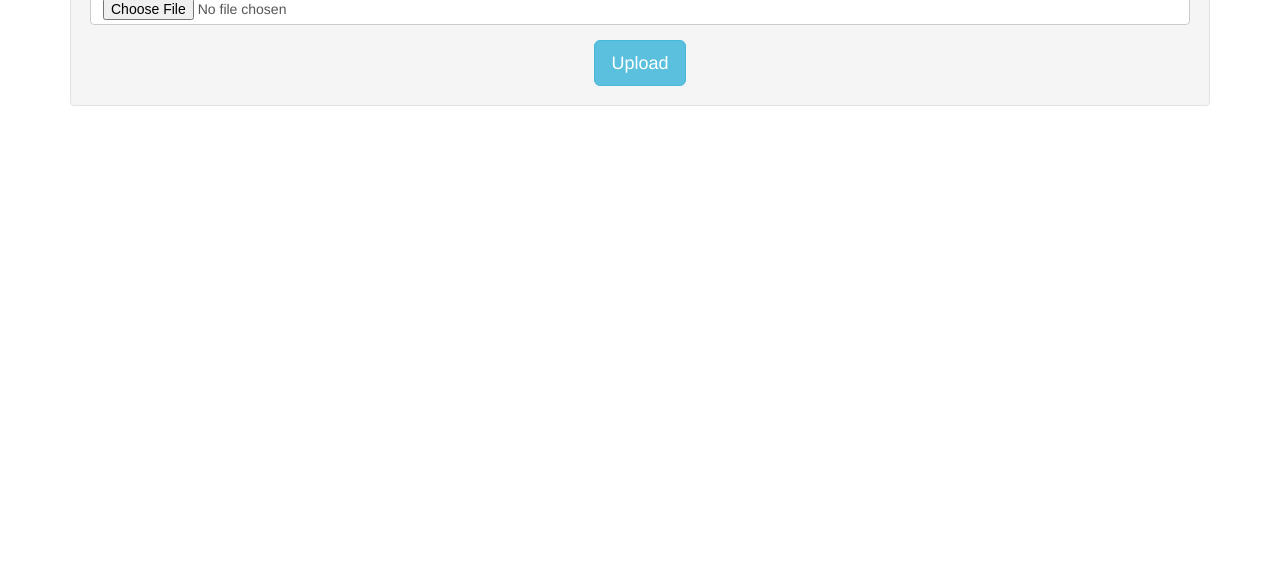
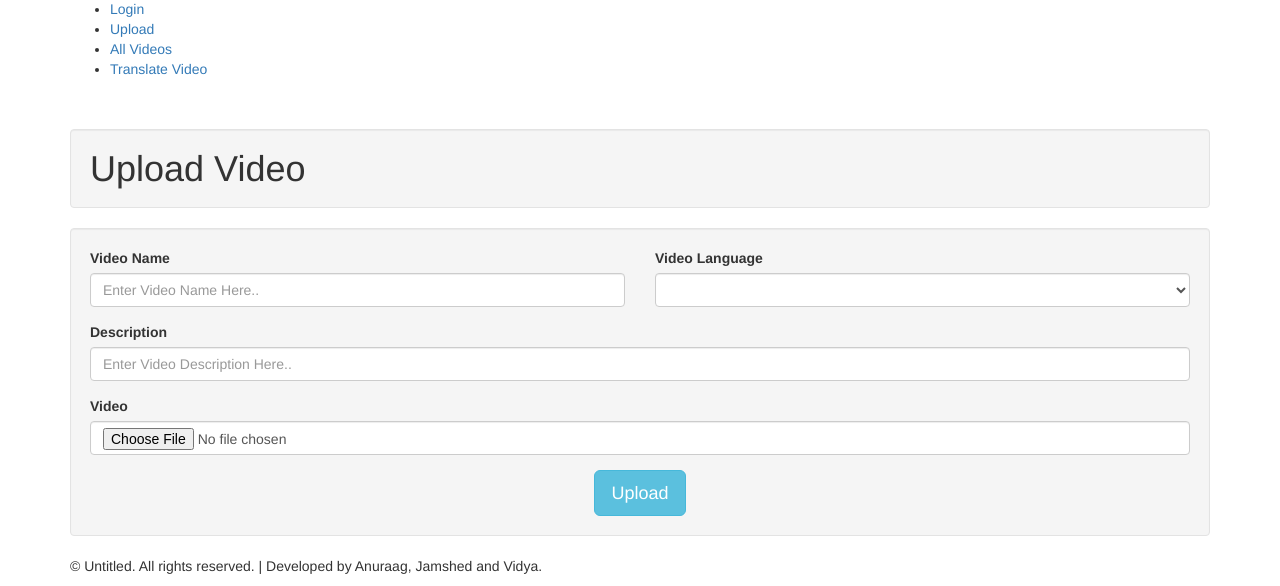
Before and after one commit to vidyavnv/instatranslate, a Flask app: template templates/upload.html in a window 1280 px wide. Shown: the part 391-977 px from the top of the page. Before the commit the page ends 497 px from the top, so only its background shows below. Run offline with Flask 2, Linux system fonts and the light colour scheme; the template is opened without the code that fills it, so the values that code supplies are empty; some libraries are stand-ins or nearby versions.

Commit message:
UI Imporved

```diff
--- a/templates/angular_app.js
+++ b/templates/angular_app.js
@@ -1,5 +1,5 @@
 angular.module('MyApp', ['angularUtils.directives.dirPagination','oitozero.ngSweetAlert'])
-   .controller('MainController', ['$scope','$http','SweetAlert','$location',function($scope,$http,SweetAlert,$location) {
+   .controller('MainController', ['$scope','$http','SweetAlert','$location','$sce',function($scope,$http,SweetAlert,$location,$sce) {
 
 
     $scope.greeting = "Angular Scope Connected";
@@ -9,7 +9,7 @@
     //SweetAlert.swal("Success!", "User details have been Stored! ", "success");
     console.log("Hello");
     var APIUrl="http://localhost:5000";
-    $scope.current_playing="https://instatranslatefile.blob.core.windows.net/resources/ThinkDifferent_Video.mp4";
+    //$scope.current_playing="https://instatranslatefile.blob.core.windows.net/resources/ThinkDifferent_Video.mp4";
 
 
 	$scope.languages=["en-US","fr-FR","de-DE"];
@@ -41,7 +41,11 @@
             $scope.$parent.current_playing = video_name;
             $scope.$parent.videoPlayer=true;
             console.log( $scope.current_playing);
-            $scope.current_playing="https://instatranslatefile.blob.core.windows.net/resources/ThinkDifferent_Video.mp4";
+            $scope.current_playing= video_name;
+            var parent_element= document.getElementById("video_element");
+            parent_element.src=video_name;
+            parent_element.load();
+            parent_element.play();
       };
 
 
@@ -61,6 +65,7 @@
               console.log('error load file!!!!!')
               console.log(error);
            });
+           SweetAlert.swal("Request Submitted!", "Video will be available shortly! ", "success");
        };
 
 
--- a/templates/upload.html
+++ b/templates/upload.html
@@ -11,12 +11,35 @@
 <link rel="stylesheet" href="sweetalert.css">
 <script src="Sweetalert.min.js"></script>
 <script src="https://cdnjs.cloudflare.com/ajax/libs/sweetalert/1.1.3/sweetalert.min.js"></script>
+<link href="default.css" rel="stylesheet" type="text/css" media="all" />
+<link href="fonts.css" rel="stylesheet" type="text/css" media="all" />
 
 <body>
 <div ng-app="MyApp" ng-controller="MainController">
 
+	<div id="header-wrapper">
+	<div id="header" class="container">
+		<div id="logo">
+			<h1><a href="#">Insta Translate</a></h1>
+		</div>
+		<div id="banner"> <a href="#" class="image"><img src="images/pic01.jpg" alt="" /></a> </div>
+	</div>
+	</div>
+	<div id="menu-wrapper">
+		<div id="menu" class="container">
+			<ul>
+				<li><a href="#">Homepage</a></li>
+				<li><a href="#">Login</a></li>
+				<li class="current_page_item"><a href="#">Upload</a></li>
+				<li><a href="#">All Videos</a></li>
+				<li><a href="#">Translate Video</a></li>
+			</ul>
+		</div>
+		<!-- end #menu -->
+	</div>
+
+	<br>
 	<div class="container" style="text-align: center;">
-    	<h1>HackPrinceton 2017</h1>
     </div>
     <div class="container">
     <h1 class="well">Upload Video</h1>
@@ -53,5 +76,8 @@
 
 </div>
 </div>
+<div id="copyright" class="container">
+	<p>&copy; Untitled. All rights reserved. | Developed by Anuraag, Jamshed and Vidya</a>.</p>
+</div>
 </body>
 </html>
```
Also changed, not shown: templates/index.html (+30 -1 lines), templates/viewall.html (+30 -13 lines).
